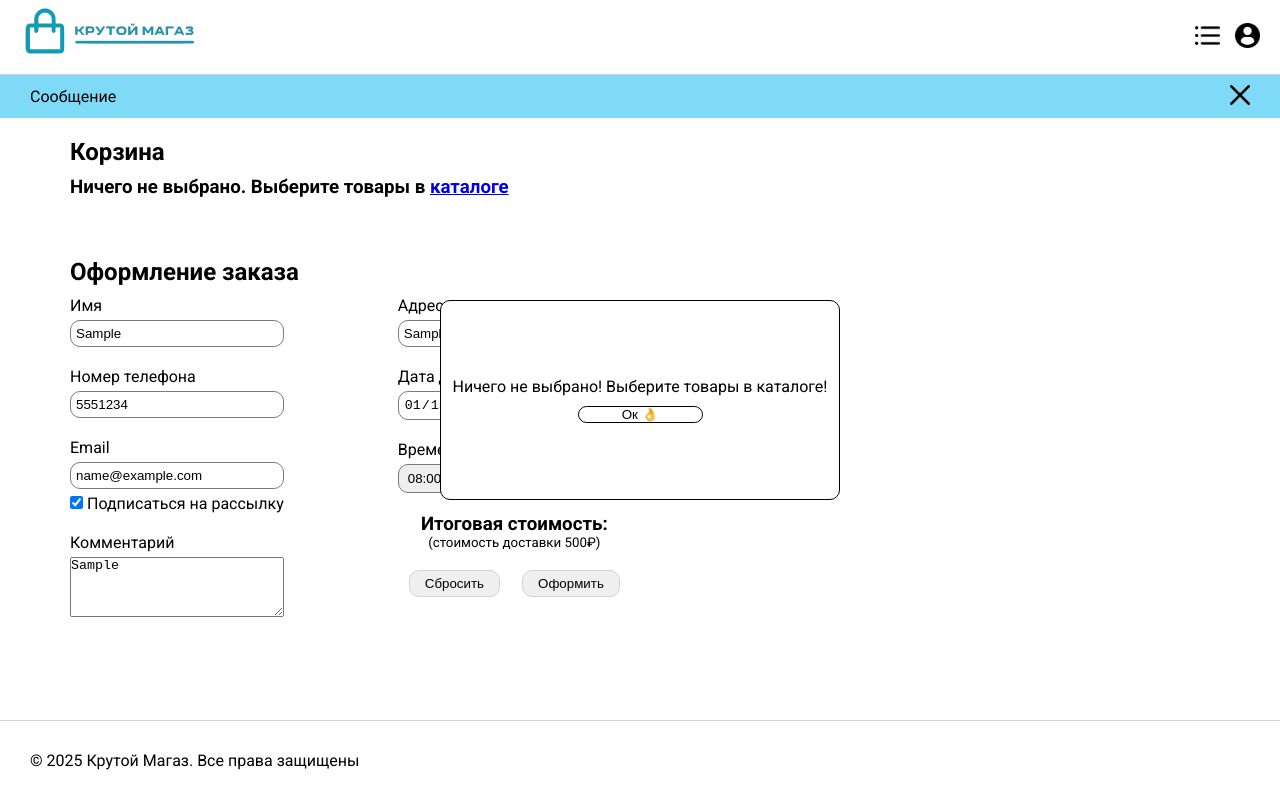
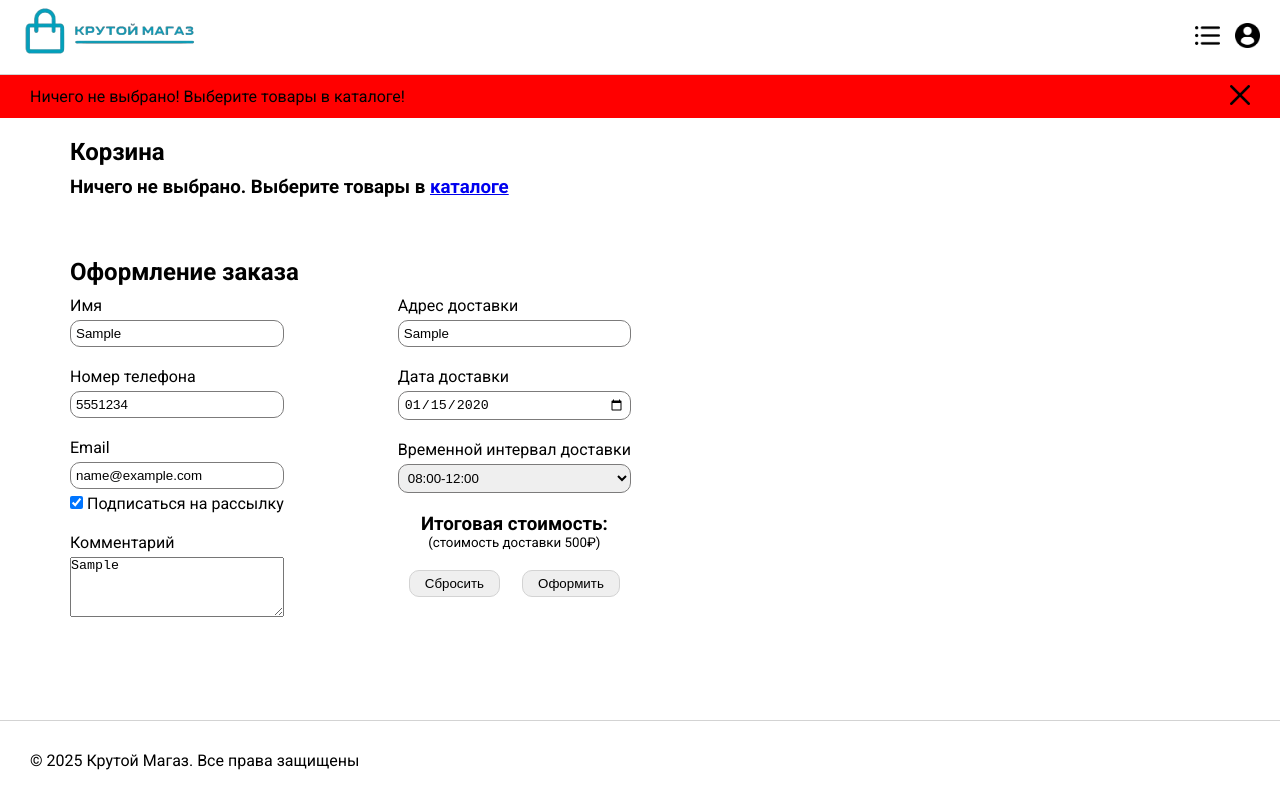
Before and after one commit to Alexeyts0Y/exam, a plain HTML site: page pages/basket.html in a window 1280 px wide. Both pictures are taken after typing "Sample", "5551234", "name@example.com", "Sample", "Sample", "2020-01-15" into the empty fields and a click on the button "Оформить". Drawn offline with Linux system fonts and the light colour scheme; a web font is replaced by a local one.

Commit message:
completly done exam project

```diff
--- a/pages/basket.html
+++ b/pages/basket.html
@@ -81,12 +81,6 @@
             </form>
         </section>
     </main>
-    <div class="modal" id="modal">
-        <div class="window" id="window">
-            <p class="text"></p>
-            <button class="okayBtn">Ок &#128076;</button>
-        </div>
-    </div>
     <footer>
         <p>&#169; 2025 Крутой Магаз. Все права защищены</p>
     </footer>
--- a/scripts/basket.js
+++ b/scripts/basket.js
@@ -104,7 +104,6 @@ for (let i = 0; i < localStorage.length; i++) {
 
 if (promises.length != 0) {
     Promise.all(promises).then(() => {
-        console.log("here");
         renderSelectedItems();
     });
 }
@@ -133,19 +132,23 @@ closeNotificationBtn.onclick = function() {
     closeNotificationBtn.parentElement.style.display = "none";
 };
 
-function displayModal(text) {
-    const window = document.getElementById("window");
-    const p = window.querySelector(".text");
-
+function displayNotification(mode, text) {
+    const notification = document.querySelector(".notification");
+    const p = document.querySelector(".message");
+    if (mode == "success") {
+        notification.style.backgroundColor = "#7edaf7";
+    } else {
+        notification.style.backgroundColor = "red";
+    }
     p.textContent = text;
-    modal.className = "modal active";
+    notification.style.display = "flex";
 }
 
 document.querySelector("form").addEventListener("submit", async function(e) {
     e.preventDefault();
 
     if (window.localStorage.length == 0) {
-        displayModal("Ничего не выбрано! Выберите товары в каталоге!");
+        displayNotification("fail", "Ничего не выбрано! Выберите товары в каталоге!");
         return;
     }
 
@@ -159,7 +162,6 @@ document.querySelector("form").addEventListener("submit", async function(e) {
     const formData = new FormData(this);
     const formObject = {};
     formData.forEach((value, key) => {
-        console.log(key);
         if (key == "subscribe") {
             formObject[key] = formData.get(key) == "on";
         } else if (key == "delivery_date") {
@@ -181,18 +183,14 @@ document.querySelector("form").addEventListener("submit", async function(e) {
     });
 
     if (!response.ok) {
-        throw new Error("Error creating order");
+        const errMessage = await response.json().error;
+        displayNotification("fail", String(errMessage));
+        throw new Error(errMessage);
     } else {
-        // itemsContainer.innerHTML = "";
         window.localStorage.clear();
         itemsData = [];
         renderSelectedItems();
         this.reset();
-        displayModal("Заказ успешно оформлен!");
+        displayNotification("success", "Заказ успешно оформлен!");
     }
 });
-
-const okayBtn = document.querySelector(".okayBtn");
-okayBtn.onclick = function() {
-    modal.className = "modal";
-};
--- a/styles/basket.css
+++ b/styles/basket.css
@@ -44,7 +44,10 @@ header div {
 }
 
 .notification {
-    display: flex;
+    display: none;
+    position: sticky;
+    top: 0;
+    z-index: 1000;
     justify-content: space-between;
     align-items: center;
     padding: 10px 30px;
--- a/styles/main.css
+++ b/styles/main.css
@@ -67,7 +67,10 @@ header div {
 }
 
 .notification {
-    display: flex;
+    display: none;
+    position: sticky;
+    top: 0;
+    z-index: 1000;
     justify-content: space-between;
     align-items: center;
     padding: 10px 30px;
--- a/styles/profile.css
+++ b/styles/profile.css
@@ -48,7 +48,10 @@ header div {
 }
 
 .notification {
-    display: flex;
+    display: none;
+    position: sticky;
+    top: 0;
+    z-index: 1000;
     justify-content: space-between;
     align-items: center;
     padding: 10px 30px;
```
Also changed, not shown: scripts/profile.js (+26 -4 lines).
